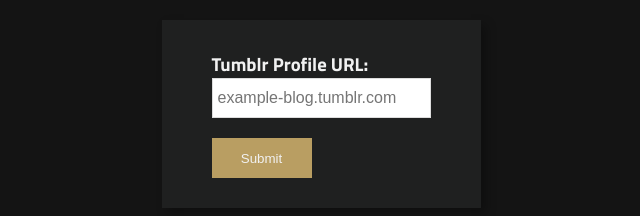
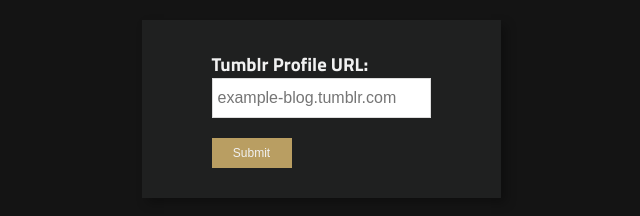
Before and after one commit to thomaidistheo/profile-photo-viewer, a plain HTML site: page index.html in a window 1280 px wide. Shown: the whole page, without its empty margins (319-959 px from the left). Drawn offline with Linux system fonts and the light colour scheme.

Commit message:
changed container and btn sizes

```diff
--- a/style.css
+++ b/style.css
@@ -49,7 +49,7 @@
 }
 
 form {
-    padding: 30px 50px;
+    padding: 30px 70px;
 
     display: flex;
     flex-direction: column;
@@ -93,13 +93,14 @@
 }
 
 .form-btn {
-    width: 100px;
-    height: 40px;
+    width: 80px;
+    height: 30px;
     margin-top: 20px;
     border: none;
 
     background-color: var(--main-clr);
-    color: var(--white-clr) ;
+    color: var(--white-clr);
+    font-size: 12px;
 
     outline: 1px solid var(--main-clr);
     outline-offset: -1px;
```
